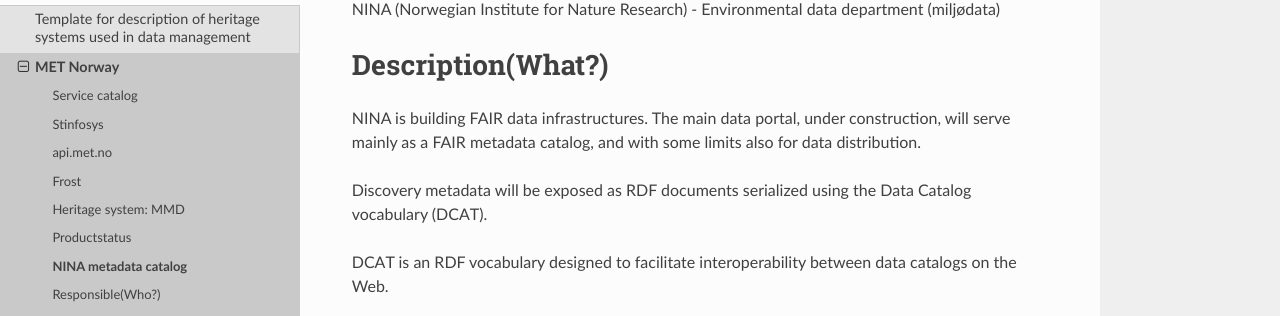
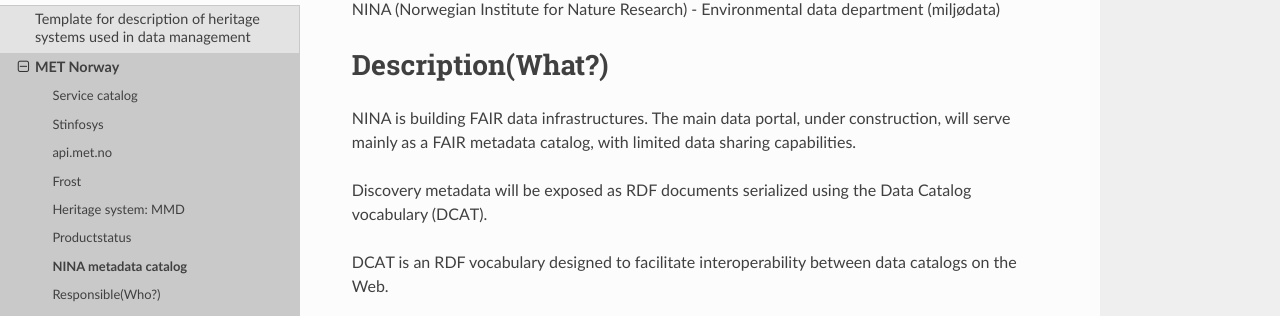
Before and after one commit to metno/S-ENDA-documentation, a Sphinx documentation site: the page built from source/nina_metadata.rst, in a window 1280 px wide and 1361 px high. Shown: the part 223-539 px from the top of the window. Built offline with Sphinx 7.4.7 and the Read the Docs theme 2.0.0, drawn with Linux system fonts in a browser that asks for light colours.

Commit message:
minor rephrasing

```diff
--- a/source/nina_metadata.rst
+++ b/source/nina_metadata.rst
@@ -25,7 +25,7 @@
    - formats/language
 
 NINA is building FAIR data infrastructures. The main data portal, under construction,
-will serve mainly as a FAIR metadata catalog, and with some limits also for data distribution.
+will serve mainly as a FAIR metadata catalog, with limited data sharing capabilities.
 
 Discovery metadata will be exposed as RDF documents serialized using the Data Catalog vocabulary (DCAT).
 
```
